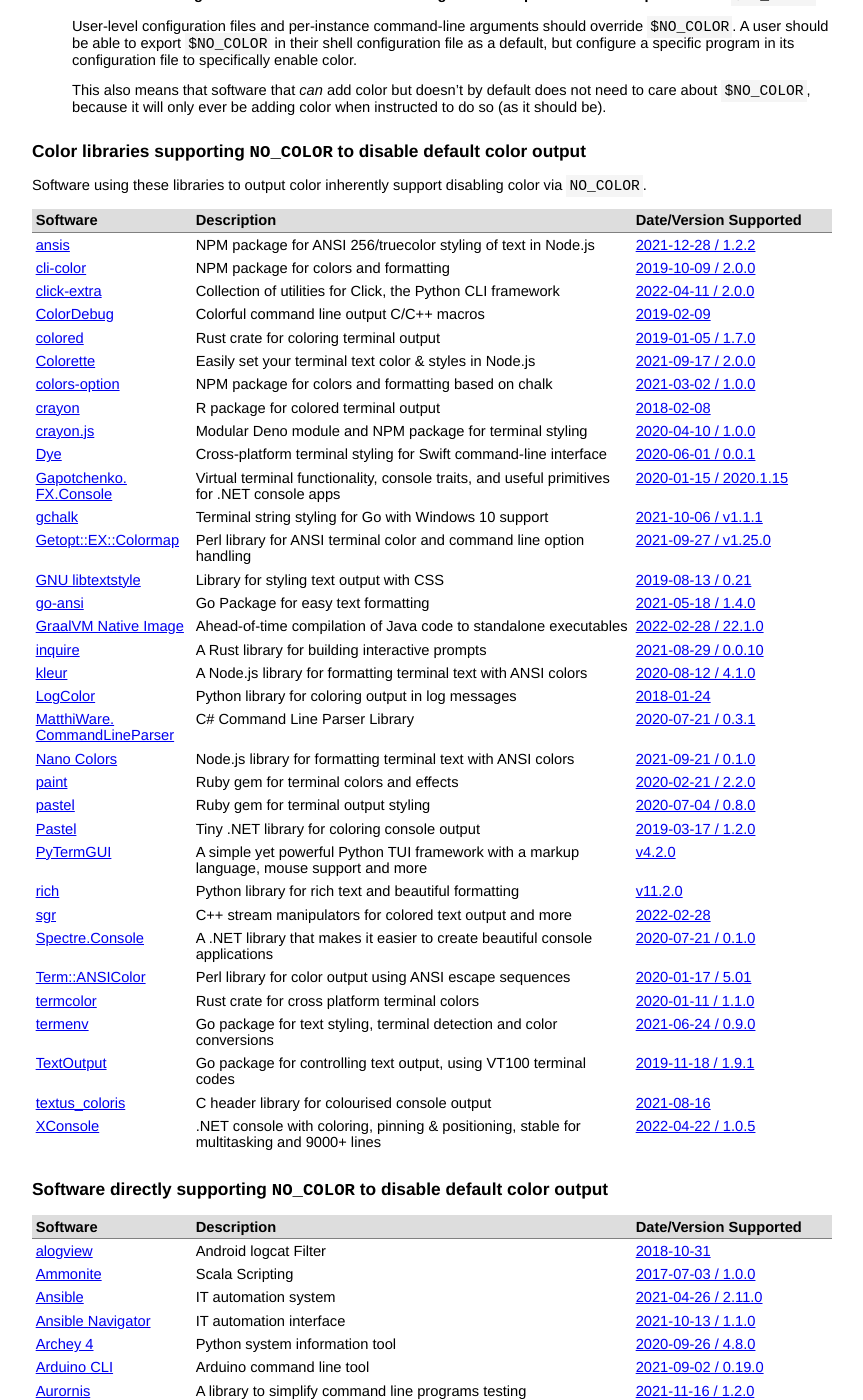
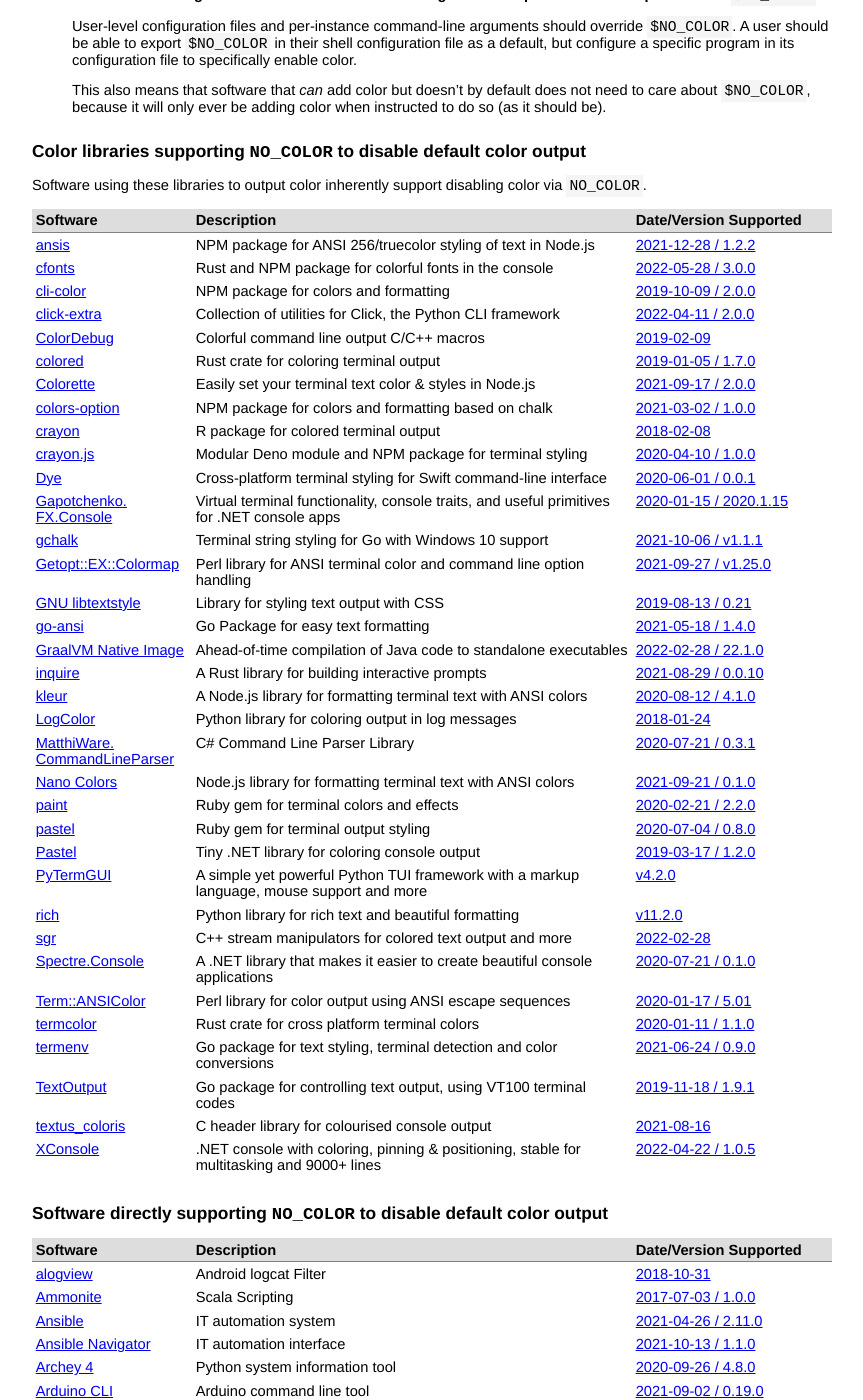
Before and after one commit to jcs/no_color, a Jekyll site: the page built from index.md, in a window 1280 px wide and 1400 px high, scrolled down 575 px. Shown: the whole window, without its empty margins (208-1071 px from the left). Built offline with Jekyll 4.4.1, drawn with Linux system fonts in a browser that asks for light colours; our own code applies the rules of GitHub Pages for plain Markdown files; some of the changed text lies outside the part shown.

Commit message:
Added cfonts
cfonts is both an API for other applications and a cli application itself.

```diff
--- a/index.md
+++ b/index.md
@@ -66,6 +66,7 @@ color via `NO_COLOR`.
 | Software | Description | Date/Version Supported |
 |:-|:-|:-|
 | [ansis](https://github.com/webdiscus/ansis) | NPM package for ANSI 256/truecolor styling of text in Node.js | [2021-12-28 / 1.2.2](https://github.com/webdiscus/ansis/releases/tag/v1.2.2) |
+| [cfonts](https://github.com/dominikwilkowski/cfonts) | Rust and NPM package for colorful fonts in the console | [2022-05-28 / 3.0.0](https://github.com/dominikwilkowski/cfonts/releases/tag/v3.0.0-nodejs) |
 | [cli-color](https://github.com/medikoo/cli-color) | NPM package for colors and formatting | [2019-10-09 / 2.0.0](https://github.com/medikoo/cli-color/releases/tag/v2.0.0) |
 | [click-extra](https://github.com/kdeldycke/click-extra) | Collection of utilities for Click, the Python CLI framework | [2022-04-11 / 2.0.0](https://github.com/kdeldycke/click-extra/blob/main/changelog.md#gh200-2022-04-11-comparev190v200) |
 | [ColorDebug](https://github.com/roboticslab-uc3m/color-debug) | Colorful command line output C/C++ macros | [2019-02-09](https://github.com/roboticslab-uc3m/color-debug/commit/2e2a5bf5a202228985612008967fb63ba8be53d8) |
@@ -121,6 +122,7 @@ color via `NO_COLOR`.
 | [Bullseye](https://github.com/adamralph/bullseye) | A .NET library for running a target dependency graph | [2021-01-01 / 3.6.0](https://github.com/adamralph/bullseye/blob/master/CHANGELOG.md#360) |
 | [Cake](https://cakebuild.net) | A cross-platform build automation system with a C# DSL | [2021-03-06 / 1.1.0](https://cakebuild.net/docs/running-builds/configuration/default-configuration-values#disable-colors-in-output-text) |
 | [CakePHP](https://github.com/cakephp/cakephp) | Full stack framework for PHP | [2019-12-30 / 4.0.1](https://github.com/cakephp/cakephp/pull/14158) |
+| [cfonts](https://github.com/dominikwilkowski/cfonts) | Rust and NPM package for colorful fonts in the console | [2022-05-28 / 3.0.0](https://github.com/dominikwilkowski/cfonts/releases/tag/v3.0.0-nodejs) |
 | [cdist](https://www.cdi.st/) | Usable configuration management | [2020-06-17 / 6.6.0](https://code.ungleich.ch/ungleich-public/cdist/-/releases/6.6.0) |
 | [chezmoi](https://chezmoi.io/) | Manage dotfiles across multiple machines, securely | [2020-05-06 / 1.8.1](https://github.com/twpayne/chezmoi/releases/tag/v1.8.1) |
 | [CliFM](https://github.com/leo-arch/clifm) | The command line file manager | [2021-14-12](https://github.com/leo-arch/clifm/commit/c9e0a1384c8f410922731341a3e8ebfe8b98ec27)
```
